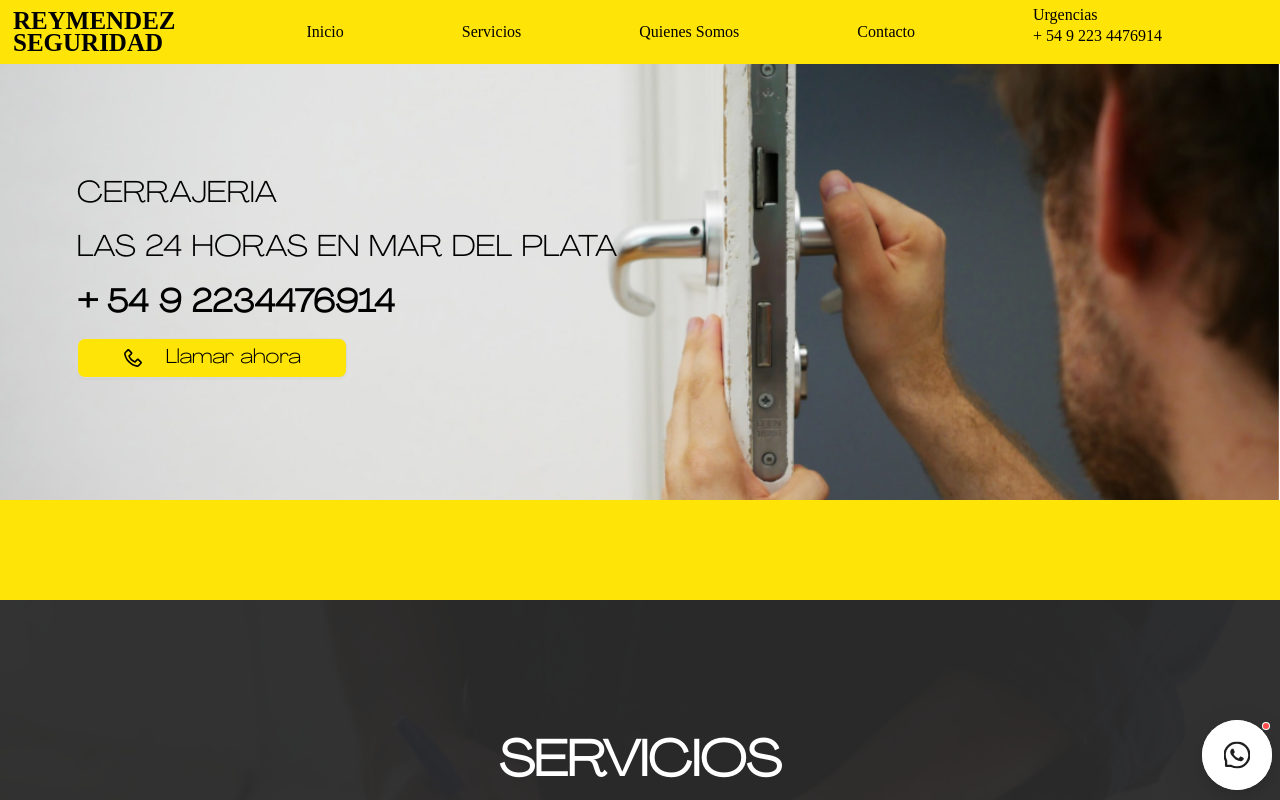
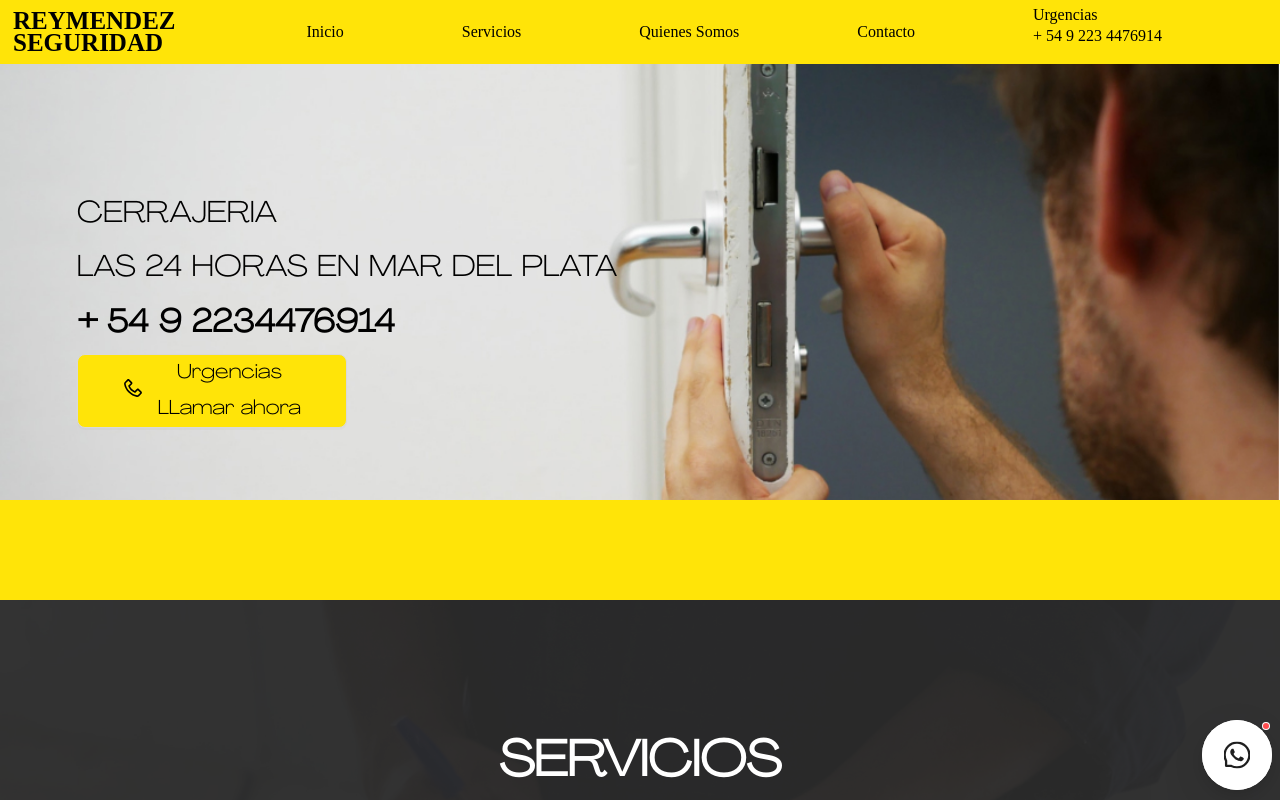
Before and after one commit to JoacoDiSant/Athena-Executor, a Next.js app: page / in a window 1280 px wide. Shown: the top 800 px of the page. Built offline with nearby package versions, Linux system fonts and the light colour scheme.

Commit message:
minor change

```diff
--- a/src/Components/Body/index.tsx
+++ b/src/Components/Body/index.tsx
@@ -14,7 +14,9 @@ function Body() {
         <div className={`First-Block-Text ${styles.body_fisrt_block_text}`}>
           <p>
             CERRAJERIA <br /> LAS 24 HORAS EN MAR DEL PLATA <br />
-            <span className={styles.span}>+ 54 9 2234476914 </span>
+            <a className={styles.span} href="tel:+5492234476914">
+              + 54 9 2234476914{' '}
+            </a>
           </p>
           <div
             style={{
@@ -30,15 +32,28 @@ function Body() {
                 fontFamily: 'Agrandir-Wide',
                 width: isTablet ? '50%' : '160px',
                 fontSize: isTablet ? '20px' : '15px',
+                height: 'auto',
               }}
             >
-              <PhoneOutlined
+              <div
                 style={{
-                  transform: 'rotate(90deg)',
-                  marginRight: '15px',
+                  display: 'flex',
+                  flexDirection: 'row',
+                  alignItems: 'center',
+                  justifyContent: 'space-evenly',
                 }}
-              />
-              Llamar ahora
+              >
+                <div>
+                  <PhoneOutlined
+                    style={{
+                      transform: 'rotate(90deg)',
+                      marginRight: '15px',
+                    }}
+                  />
+                </div>
+                Urgencias <br />
+                LLamar ahora
+              </div>
             </Button>
           </div>
         </div>
--- a/src/styles/Body.module.css
+++ b/src/styles/Body.module.css
@@ -17,12 +17,16 @@
   color: black;
   animation: FontAnim 2.5s ease 0s 1 normal forwards;
   font-family: 'Agrandir-Wide';
+  display: flex;
+  flex-direction: column;
+  justify-content: center;
 }
 
 .span {
   font-weight: 600;
   font-size: 55px;
   color: black;
+  text-decoration: none;
 }
 
 .body_second_block {
@@ -203,7 +207,7 @@
     background-size: 130%;
     background-position-x: 50%;
     background-position-y: 50px;
-    height: 35vh;
+    height: 50vh;
     margin-top: 0;
     align-items: normal;
   }
@@ -235,7 +239,7 @@
 
   .span {
     font-weight: 600;
-    font-size: 20px;
+    font-size: 25px;
   }
 
   .image1 {
```
